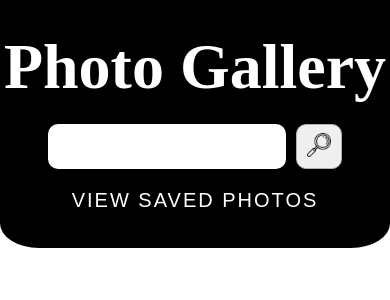
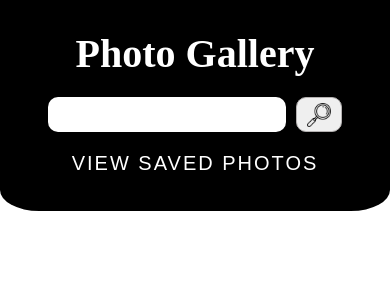
Before and after one commit to katharinecooney/unsplash-photo-search, a React (Create React App) app: page / in a window 390 px wide. Shown: the top 300 px of the page. Built offline with nearby package versions, Linux system fonts and the light colour scheme; a web font is replaced by a local one.

Commit message:
Add responsive sizing to h1 and searchBar input

```diff
--- a/src/PhotoGallery.css
+++ b/src/PhotoGallery.css
@@ -2,13 +2,14 @@
   width: 98vw;
   display: flex;
   flex-flow: row wrap;
+  margin: 0 auto;
 }
 
 .PhotoGallery h1 {
 	margin: 0;
 	padding: 30px 0 20px 0;
 	font-family: 'Megrim', cursive;
-	font-size: 4rem;
+	font-size: 2.5rem;
 	color: white;
 }
 
@@ -52,6 +53,20 @@
 
 .PhotoGallery-scroll img {
   width: 100px;
+}
+
+/********************* MEDIA QUERIES **********************/
+
+@media (min-width: 700px){
+  .PhotoGallery h1 {
+    font-size: 3rem;
+  }
+}
+
+@media (min-width: 992px){
+  .PhotoGallery h1 {
+    font-size: 4rem;
+  }
 }
 
 /* ----------------------------------------------
@@ -98,6 +113,7 @@
             animation-timing-function: ease-out;
   }
 }
+
 @keyframes heartbeat {
   from {
     -webkit-transform: scale(1);
--- a/src/SearchBar.css
+++ b/src/SearchBar.css
@@ -2,7 +2,7 @@
   display: flex;
   justify-content: center;
   align-content: center;
-  height: 45px;
+  height: 35px;
 }
 
 .SearchBar input {
@@ -28,3 +28,11 @@
   height: 1.5rem;
   padding: .25rem;
 }
+
+/********************* MEDIA QUERIES **********************/
+
+@media (min-width: 700px){
+  .SearchBar {
+    height: 45px;
+  }
+}
```
